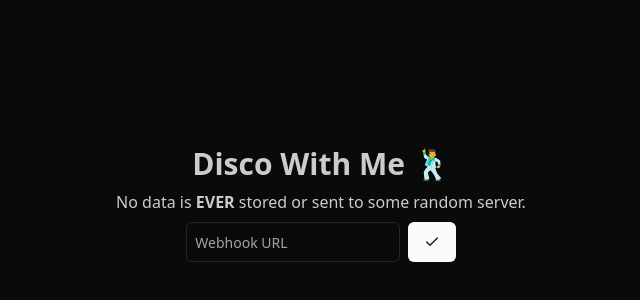
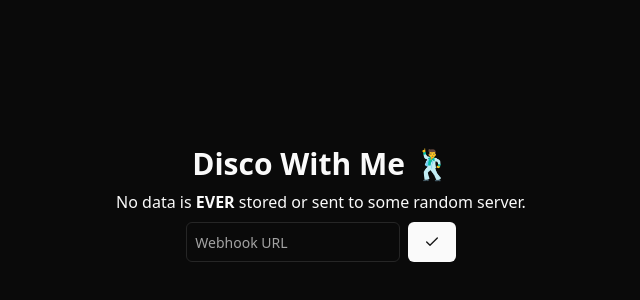
Before and after one commit to illusionTBA/discowithme, a React (Vite) app: page / in a window 1280 px wide. Shown: the part 196-496 px from the top of the page, without its empty margins (319-959 px from the left). Built offline with nearby package versions, Linux system fonts and the light colour scheme.

Commit message:
Revert "Update colors to be more contracting ig"
This reverts commit 819222b137d3bd4cd87bb4c0504fad8b5cbd9542.

```diff
--- a/src/index.css
+++ b/src/index.css
@@ -32,7 +32,7 @@
   }
   .dark {
     --background: 0 0% 3.9%;
-    --foreground: 0 0% 80%;
+    --foreground: 0 0% 98%;
     --card: 0 0% 3.9%;
     --card-foreground: 0 0% 98%;
     --popover: 0 0% 3.9%;
@@ -41,7 +41,7 @@
     --primary-foreground: 0 0% 9%;
     --secondary: 0 0% 14.9%;
     --secondary-foreground: 0 0% 98%;
-    --muted: 0 6% 50%;
+    --muted: 0 0% 14.9%;
     --muted-foreground: 0 0% 63.9%;
     --accent: 0 0% 14.9%;
     --accent-foreground: 0 0% 98%;
```
